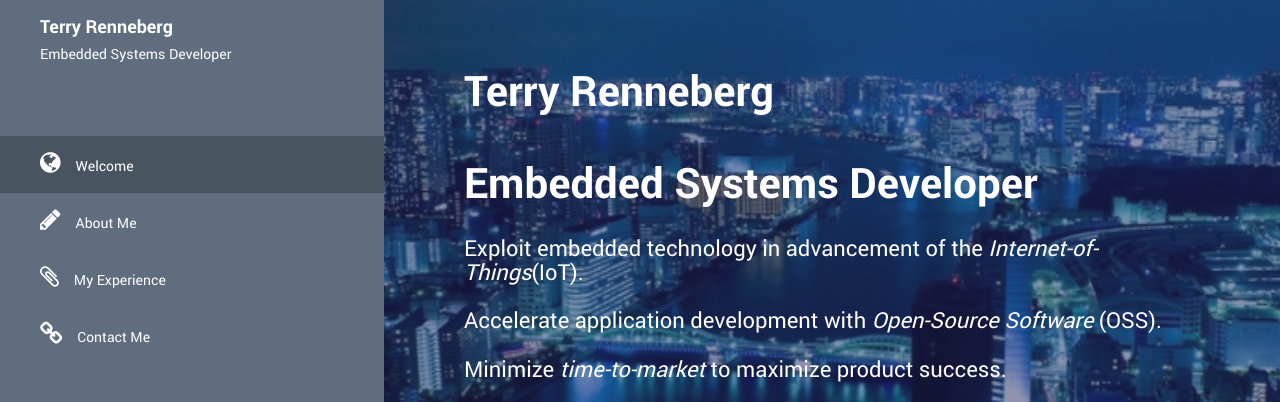
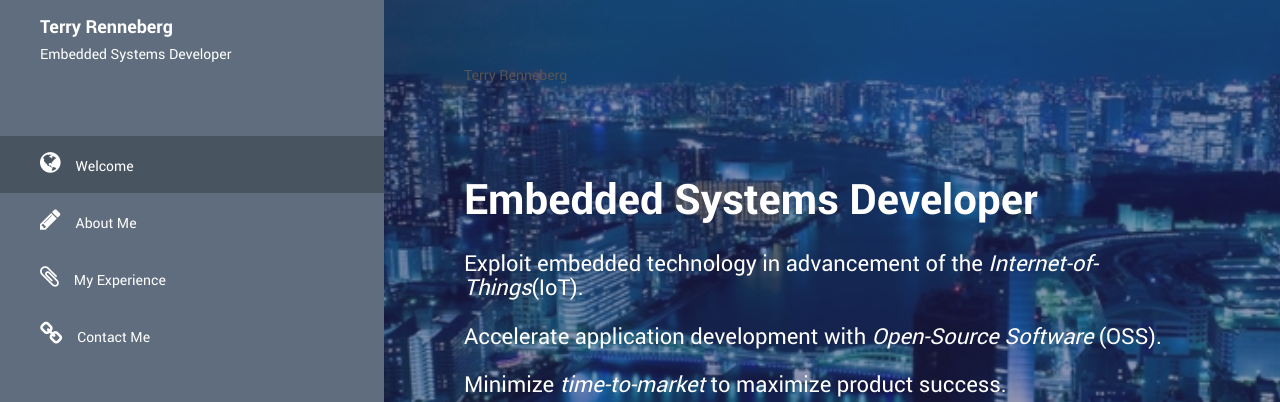
Before and after one commit to tlr2/tlr2.github.io, a plain HTML site: page index.html in a window 1280 px wide. Shown: the part 193-595 px from the top of the page. Drawn offline with Linux system fonts and the light colour scheme.

Commit message:
Update index.html

```diff
--- a/index.html
+++ b/index.html
@@ -91,7 +91,7 @@
         <div class="banner-bg" id="top">
             <div class="banner-overlay"></div>
             <div class="welcome-text">
-		    <h2><b>Terry Renneberg</b><br><br>Embedded Systems Developer</h2>
+		    <h1>Terry Renneberg</h1><h2><br><br>Embedded Systems Developer</h2>
                 <h5>	Exploit embedded technology in advancement of the <i>Internet-of-Things</i>(IoT).<br><br>
 			Accelerate application development with <i>Open-Source Software</i> (OSS).<br><br>
 			Minimize <i>time-to-market</i> to maximize product success.<br>
```
